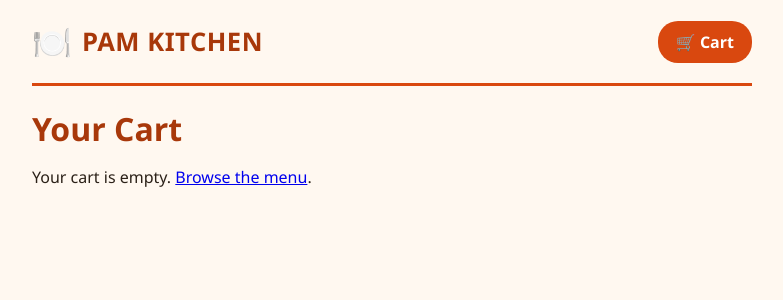
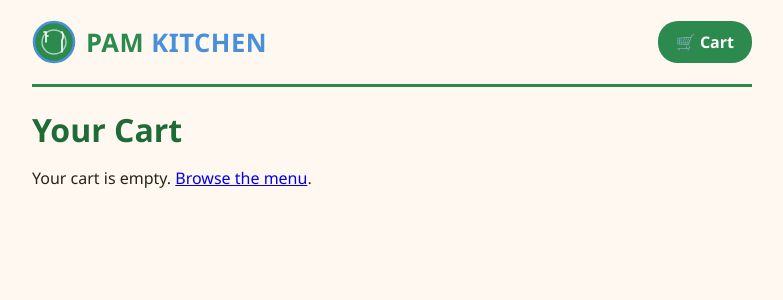
Before and after one commit to pragashkumar14/ce-capstone-cloud-kitchen, a Flask app: page /cart in a window 1280 px wide. Shown: the top 300 px of the page, without its empty margins (248-1031 px from the left). Run offline with Flask 3, Linux system fonts and the light colour scheme.

Commit message:
New green/blue color scheme, SVG logo with wordmark, fix broken menu photo uploads

```diff
--- a/app/src/templates/base.html
+++ b/app/src/templates/base.html
@@ -6,9 +6,9 @@
     <title>{% block title %}Pam Kitchen{% endblock %}</title>
     <style>
         :root {
-            --primary: #d9480f;
-            --primary-dark: #a8380a;
-            --accent: #f4a261;
+            --primary: #2d8a4e;
+            --primary-dark: #1f6b38;
+            --accent: #4a90d9;
             --bg: #fff8f0;
             --card-bg: #ffffff;
             --text: #2b2118;
@@ -37,7 +37,8 @@
             gap: 10px;
         }
         .brand-logo {
-            font-size: 2rem;
+            width: 44px;
+            height: 44px;
         }
         .brand-name {
             font-size: 1.6rem;
@@ -100,8 +101,14 @@
 <body>
     <header class="site-header">
         <div class="brand">
-            <span class="brand-logo">🍽️</span>
-            <span class="brand-name">PAM KITCHEN</span>
+            <svg class="brand-logo" viewBox="0 0 44 44" xmlns="http://www.w3.org/2000/svg">
+                <circle cx="22" cy="22" r="20" fill="#2d8a4e"/>
+                <circle cx="22" cy="22" r="20" fill="none" stroke="#4a90d9" stroke-width="2.5"/>
+                <circle cx="22" cy="22" r="12" fill="none" stroke="#ffffff" stroke-width="1.5" opacity="0.6"/>
+                <path d="M14 12 L14 22 M14 16 L16 16 M14 12 L12 12" stroke="#ffffff" stroke-width="1.6" stroke-linecap="round" fill="none"/>
+                <path d="M30 12 C31.5 14 31.5 18 30 20 L30 32" stroke="#ffffff" stroke-width="1.6" stroke-linecap="round" fill="none"/>
+            </svg>
+            <span class="brand-name"><span style="color:#2d8a4e;">PAM</span> <span style="color:#4a90d9;">KITCHEN</span></span>
         </div>
         <a href="{{ url_for('view_cart') }}" class="cart-link">🛒 Cart</a>
     </header>
```
